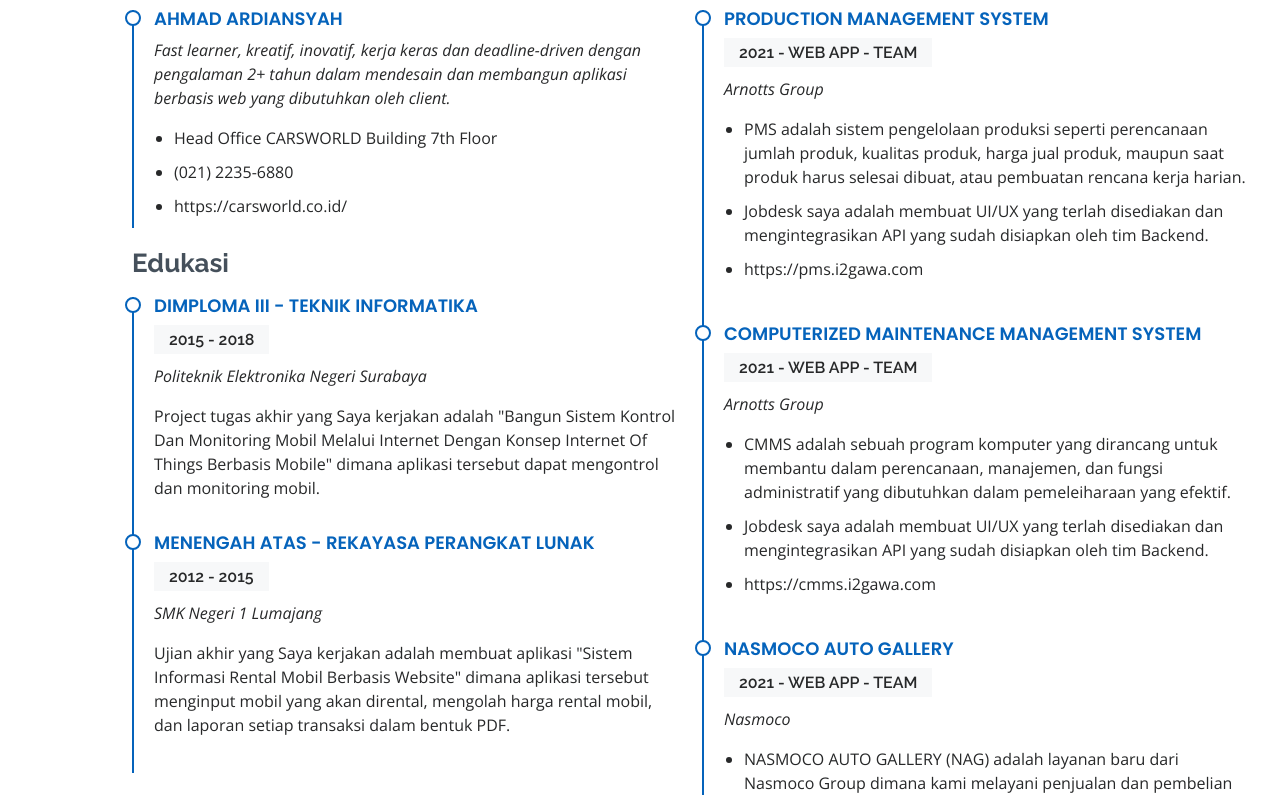
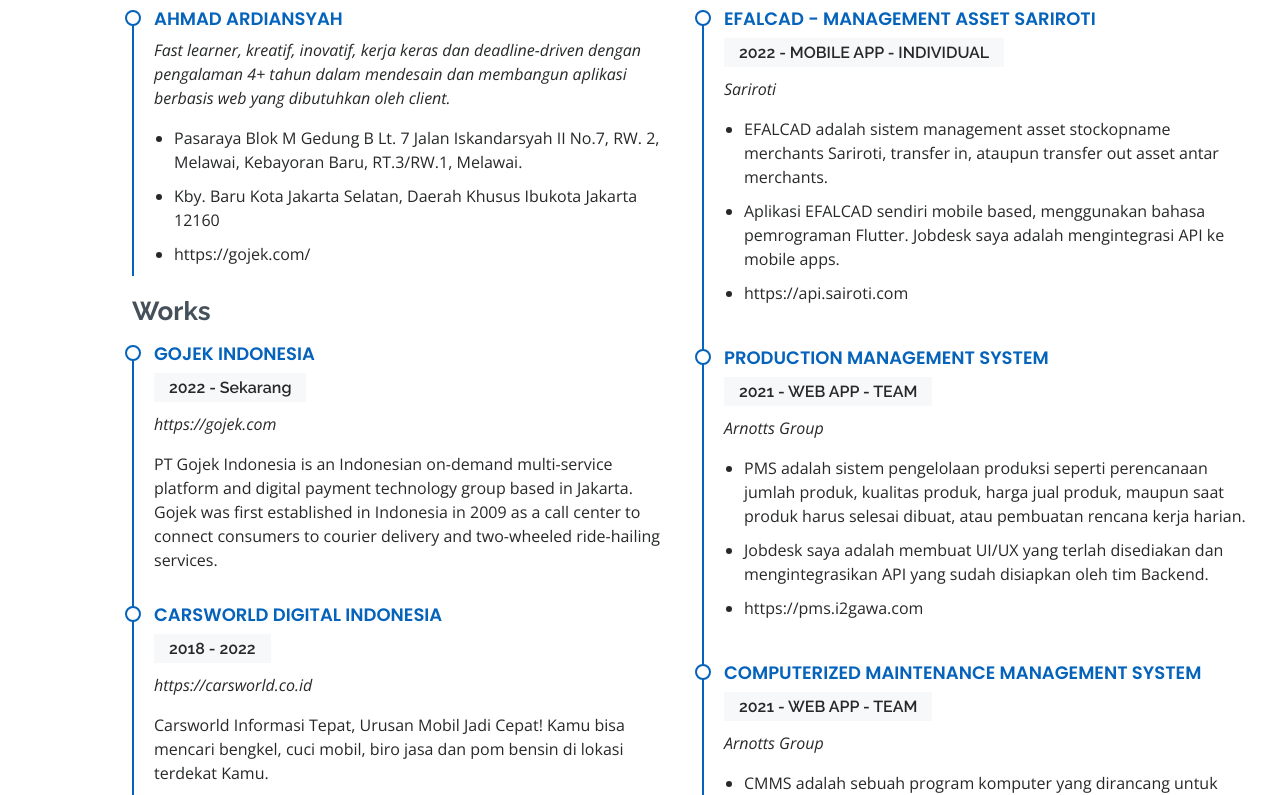
Before and after one commit to ardipc/my-resume, a Next.js app: page / in a window 1280 px wide. Shown: the part 2220-3015 px from the top of the page. Built offline with nearby package versions, Linux system fonts and the light colour scheme.

Commit message:
Update index.js

```diff
--- a/pages/index.js
+++ b/pages/index.js
@@ -24,8 +24,8 @@
     slider: "Developer, Freelancer, DevOps, Database Engineer, Fullstack Engineer",
     role: 'DevOps Engineer & Full Stack Developer',
     email: 'ardiansyah3ber@gmail.com',
-    website: 'https://me.ardimasyu.online',
-    alamat: 'Lengkong Gudang, Serpong, Tangerang Selatan, Banten.',
+    website: 'https://me.arralin.store',
+    alamat: 'Jl. Cemara I Blok B3 No 25, Rawabuntu, Serpong, Tangerang Selatan, Banten.',
     bod: '-',
     phone: '+62 823 3409 3822',
     city: 'Lumajang',
@@ -60,13 +60,28 @@
 
   const summary = {
     nama: 'Ahmad Ardiansyah',
-    deskripsi: 'Fast learner, kreatif, inovatif, kerja keras dan deadline-driven dengan pengalaman 2+ tahun dalam mendesain dan membangun aplikasi berbasis web yang dibutuhkan oleh client.',
+    deskripsi: 'Fast learner, kreatif, inovatif, kerja keras dan deadline-driven dengan pengalaman 4+ tahun dalam mendesain dan membangun aplikasi berbasis web yang dibutuhkan oleh client.',
     kontak: [
-      "Head Office CARSWORLD Building 7th Floor",
-      "(021) 2235-6880",
-      "https://carsworld.co.id/"
+      "Pasaraya Blok M Gedung B Lt. 7 Jalan Iskandarsyah II No.7, RW. 2, Melawai, Kebayoran Baru, RT.3/RW.1, Melawai.",
+      "Kby. Baru Kota Jakarta Selatan, Daerah Khusus Ibukota Jakarta 12160",
+      "https://gojek.com/"
     ]
   }
+
+  const working = [
+    {
+      jurusan: 'Gojek Indonesia',
+      tahun: '2022 - Sekarang',
+      kampus: 'https://gojek.com',
+      deskripsi: 'PT Gojek Indonesia is an Indonesian on-demand multi-service platform and digital payment technology group based in Jakarta. Gojek was first established in Indonesia in 2009 as a call center to connect consumers to courier delivery and two-wheeled ride-hailing services.'
+    },
+    {
+      jurusan: 'Carsworld Digital Indonesia',
+      tahun: '2018 - 2022',
+      kampus: 'https://carsworld.co.id',
+      deskripsi: 'Carsworld Informasi Tepat, Urusan Mobil Jadi Cepat! Kamu bisa mencari bengkel, cuci mobil, biro jasa dan pom bensin di lokasi terdekat Kamu.'
+    },
+  ]
 
   const edukasi = [
     {
@@ -84,6 +99,16 @@
   ]
 
   const projects = [
+    {
+      judul: 'EFALCAD - Management Asset Sariroti',
+      tahun: '2022 - MOBILE APP - INDIVIDUAL',
+      client: 'Sariroti',
+      deskripsi: [
+        "EFALCAD adalah sistem management asset stockopname merchants Sariroti, transfer in, ataupun transfer out asset antar merchants.",
+        "Aplikasi EFALCAD sendiri mobile based, menggunakan bahasa pemrograman Flutter. Jobdesk saya adalah mengintegrasi API ke mobile apps.",
+        "https://api.sairoti.com"
+      ]
+    },
     {
       judul: 'Production Management System',
       tahun: '2021 - WEB APP - TEAM',
@@ -216,6 +241,18 @@
 
   const sertifikasi = [
     {
+      judul: 'Automation Pro II Exam',
+      tahun: 'May 2022 - Present',
+      penerbit: 'Workato Automation Institute',
+      link: 'https://verify.skilljar.com/c/8v69katzpfhe'
+    },
+    {
+      judul: 'Automation Pro I Exam',
+      tahun: 'May 2022 - Present',
+      penerbit: 'Workato Automation Institute',
+      link: 'https://verify.skilljar.com/c/n2w4ok9f77id'
+    },
+    {
       judul: 'ACA Cloud Computing Certification',
       tahun: 'Dec 2021 - Present',
       penerbit: 'Alibaba Cloud Professional Certification',
@@ -301,6 +338,30 @@
   ]
 
   const portofolios = [
+    {
+      judul: 'BDV Asia',
+      deskripsi: 'BDV Asia adalah company yang bergerak dibidang kecantikan, produknya adalah berupa kosmetik, eyelash, aksesoris.',
+      gambar: '/assets/img/portfolio/bdvasia.png',
+      filter: 'filter-web'
+    },
+    {
+      judul: 'Enigmalogy',
+      deskripsi: 'Enigmalogy adalah company yang bergerak dibidang IT konsultan.',
+      gambar: '/assets/img/portfolio/enigmalogy.png',
+      filter: 'filter-web'
+    },
+    {
+      judul: 'EFALCAD',
+      deskripsi: 'Enigmalogy adalah company yang bergerak dibidang IT konsultan.',
+      gambar: '/assets/img/portfolio/enigmalogy.png',
+      filter: 'filter-web'
+    },
+    {
+      judul: 'MyTsel Duplicate',
+      deskripsi: 'MyTsel adalah aplikasi UI/UX saja yang saya buat sendiri dari desain komunitas.',
+      gambar: '/assets/img/portfolio/mytsel.png',
+      filter: 'filter-app'
+    },
     {
       judul: 'Dream Project',
       deskripsi: 'DreamProject adalah platform untuk menggalang dana atau mengiklankan suatu kampanye.',
@@ -519,6 +580,18 @@
                     }
                   </ul>
                 </div>
+
+                <h3 className="resume-title">Works</h3>
+                {
+                  working.map((item, i) => (
+                    <div key={`work-${i}`} className="resume-item">
+                      <h4>{item.jurusan}</h4>
+                      <h5>{item.tahun}</h5>
+                      <p><em>{item.kampus}</em></p>
+                      <p>{item.deskripsi}</p>
+                    </div>
+                  ))
+                }
 
                 <h3 className="resume-title">Edukasi</h3>
                 {
```
